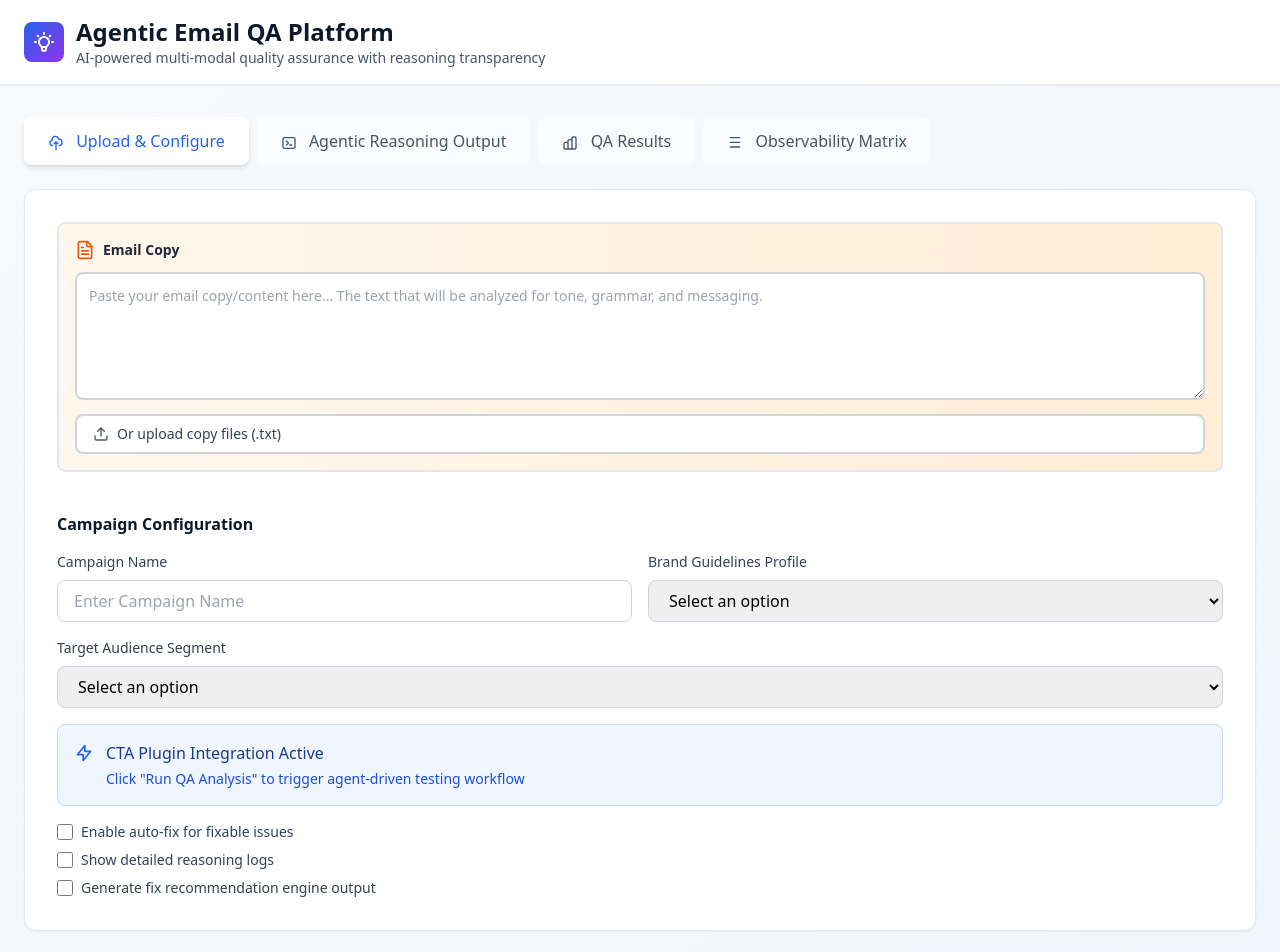
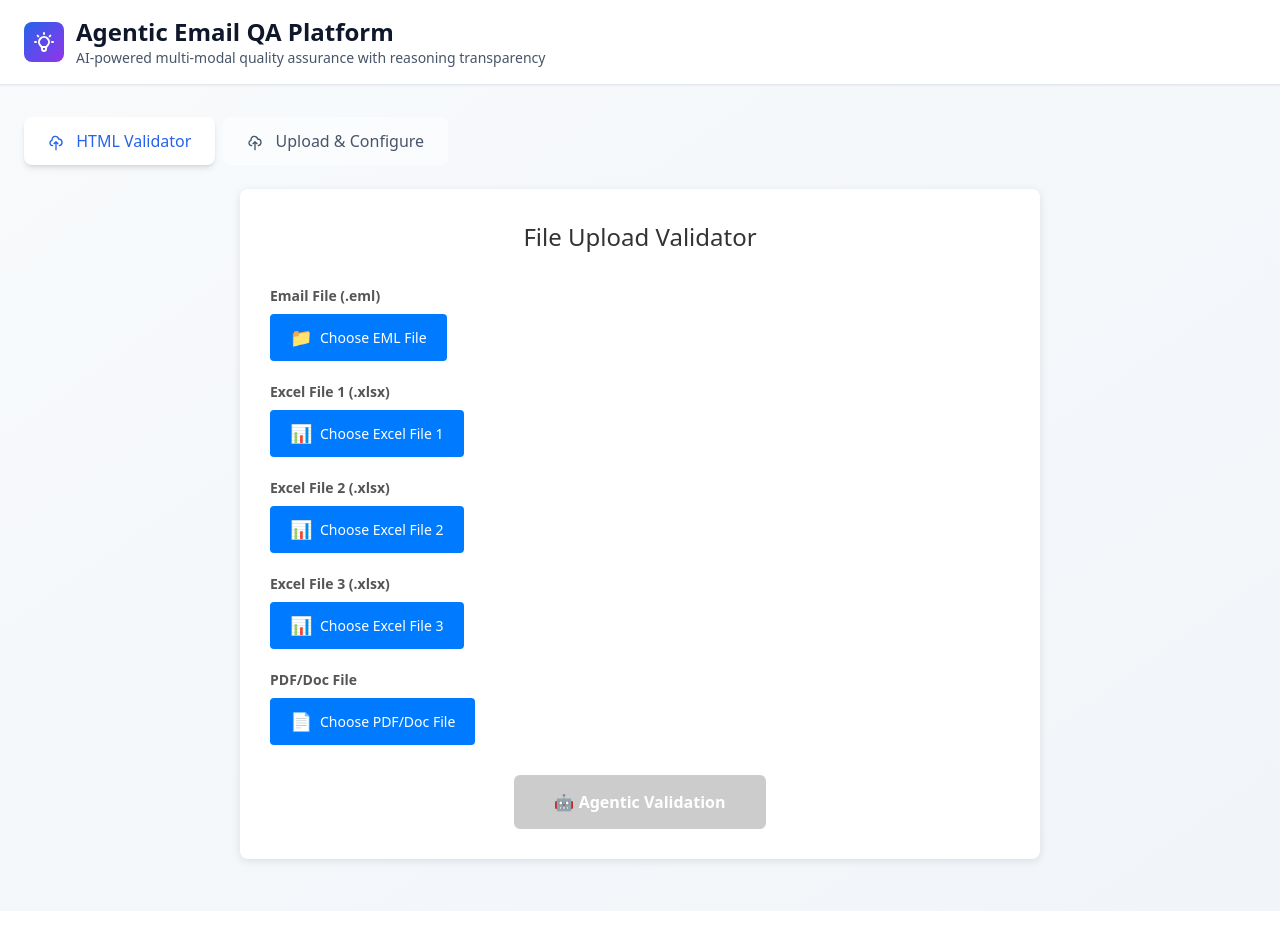
Before and after one commit to nxt24realistspune/cst_cmpgn, an Angular app: page / in a window 1280 px wide. Shown: the top 952 px of the page. After the commit the page ends 911 px from the top, so only its background shows below. Built offline with nearby package versions, Linux system fonts and the light colour scheme.

Commit message:
html validator

```diff
--- /dev/null
+++ b/src/app/components/html-validator/html-validator.component.css
@@ -0,0 +1,122 @@
+.html-validator-container {
+  max-width: 800px;
+  margin: 20px auto;
+  padding: 30px;
+  background: #ffffff;
+  border-radius: 8px;
+  box-shadow: 0 2px 8px rgba(0, 0, 0, 0.1);
+}
+
+.validator-title {
+  text-align: center;
+  color: #333;
+  margin-bottom: 30px;
+  font-size: 24px;
+}
+
+.upload-section {
+  display: flex;
+  flex-direction: column;
+  gap: 20px;
+  margin-bottom: 30px;
+}
+
+.file-upload-control {
+  display: flex;
+  flex-direction: column;
+  gap: 8px;
+}
+
+.upload-label {
+  font-weight: 600;
+  color: #555;
+  font-size: 14px;
+}
+
+.file-input-wrapper {
+  display: flex;
+  align-items: center;
+  gap: 15px;
+}
+
+.file-input-wrapper input[type="file"] {
+  display: none;
+}
+
+.browse-btn {
+  padding: 10px 20px;
+  background: #007bff;
+  color: white;
+  border: none;
+  border-radius: 4px;
+  cursor: pointer;
+  font-size: 14px;
+  display: flex;
+  align-items: center;
+  gap: 8px;
+  transition: background 0.3s ease;
+}
+
+.browse-btn:hover {
+  background: #0056b3;
+}
+
+.btn-icon {
+  font-size: 18px;
+}
+
+.file-name {
+  color: #28a745;
+  font-size: 14px;
+  font-style: italic;
+}
+
+.action-section {
+  display: flex;
+  justify-content: center;
+  margin-top: 30px;
+}
+
+.agentic-validation-btn {
+  padding: 15px 40px;
+  background: linear-gradient(135deg, #667eea 0%, #764ba2 100%);
+  color: white;
+  border: none;
+  border-radius: 6px;
+  cursor: pointer;
+  font-size: 16px;
+  font-weight: 600;
+  transition: transform 0.2s ease, box-shadow 0.2s ease;
+  box-shadow: 0 4px 12px rgba(102, 126, 234, 0.4);
+}
+
+.agentic-validation-btn:hover:not(:disabled) {
+  transform: translateY(-2px);
+  box-shadow: 0 6px 16px rgba(102, 126, 234, 0.6);
+}
+
+.agentic-validation-btn:disabled {
+  background: #ccc;
+  cursor: not-allowed;
+  box-shadow: none;
+}
+
+.results-section {
+  margin-top: 30px;
+  padding: 20px;
+  background: #f8f9fa;
+  border-radius: 6px;
+  border-left: 4px solid #28a745;
+}
+
+.results-section h3 {
+  margin-top: 0;
+  color: #333;
+}
+
+.results-section pre {
+  background: #fff;
+  padding: 15px;
+  border-radius: 4px;
+  overflow-x: auto;
+}
--- /dev/null
+++ b/src/app/components/html-validator/html-validator.component.html
@@ -0,0 +1,118 @@
+<div class="html-validator-container">
+  <h2 class="validator-title">File Upload Validator</h2>
+
+  <div class="upload-section">
+    <!-- EML File Upload -->
+    <div class="file-upload-control">
+      <label class="upload-label">Email File (.eml)</label>
+      <div class="file-input-wrapper">
+        <input
+          type="file"
+          accept=".eml"
+          (change)="onFileSelected($event, 'eml')"
+          #emlInput
+          id="eml-upload"
+        />
+        <button class="browse-btn" (click)="emlInput.click()">
+          <span class="btn-icon">📁</span>
+          Choose EML File
+        </button>
+        <span class="file-name" *ngIf="selectedFiles.eml">{{ selectedFiles.eml.name }}</span>
+      </div>
+    </div>
+
+    <!-- Excel File Upload 1 -->
+    <div class="file-upload-control">
+      <label class="upload-label">Excel File 1 (.xlsx)</label>
+      <div class="file-input-wrapper">
+        <input
+          type="file"
+          accept=".xlsx"
+          (change)="onFileSelected($event, 'xlsx1')"
+          #xlsx1Input
+          id="xlsx1-upload"
+        />
+        <button class="browse-btn" (click)="xlsx1Input.click()">
+          <span class="btn-icon">📊</span>
+          Choose Excel File 1
+        </button>
+        <span class="file-name" *ngIf="selectedFiles.xlsx1">{{ selectedFiles.xlsx1.name }}</span>
+      </div>
+    </div>
+
+    <!-- Excel File Upload 2 -->
+    <div class="file-upload-control">
+      <label class="upload-label">Excel File 2 (.xlsx)</label>
+      <div class="file-input-wrapper">
+        <input
+          type="file"
+          accept=".xlsx"
+          (change)="onFileSelected($event, 'xlsx2')"
+          #xlsx2Input
+          id="xlsx2-upload"
+        />
+        <button class="browse-btn" (click)="xlsx2Input.click()">
+          <span class="btn-icon">📊</span>
+          Choose Excel File 2
+        </button>
+        <span class="file-name" *ngIf="selectedFiles.xlsx2">{{ selectedFiles.xlsx2.name }}</span>
+      </div>
+    </div>
+
+    <!-- Excel File Upload 3 -->
+    <div class="file-upload-control">
+      <label class="upload-label">Excel File 3 (.xlsx)</label>
+      <div class="file-input-wrapper">
+        <input
+          type="file"
+          accept=".xlsx"
+          (change)="onFileSelected($event, 'xlsx3')"
+          #xlsx3Input
+          id="xlsx3-upload"
+        />
+        <button class="browse-btn" (click)="xlsx3Input.click()">
+          <span class="btn-icon">📊</span>
+          Choose Excel File 3
+        </button>
+        <span class="file-name" *ngIf="selectedFiles.xlsx3">{{ selectedFiles.xlsx3.name }}</span>
+      </div>
+    </div>
+
+    <!-- PDF/Doc File Upload -->
+    <div class="file-upload-control">
+      <label class="upload-label">PDF/Doc File</label>
+      <div class="file-input-wrapper">
+        <input
+          type="file"
+          accept=".pdf,.doc,.docx"
+          (change)="onFileSelected($event, 'pdf')"
+          #pdfInput
+          id="pdf-upload"
+        />
+        <button class="browse-btn" (click)="pdfInput.click()">
+          <span class="btn-icon">📄</span>
+          Choose PDF/Doc File
+        </button>
+        <span class="file-name" *ngIf="selectedFiles.pdf">{{ selectedFiles.pdf.name }}</span>
+      </div>
+    </div>
+  </div>
+
+  <!-- Validation Button -->
+  <div class="action-section">
+    <button
+      class="agentic-validation-btn"
+      [disabled]="!isAnyFileSelected() || isValidating"
+      (click)="performAgenticValidation()"
+    >
+      <span *ngIf="!isValidating">🤖 Agentic Validation</span>
+      <span *ngIf="isValidating">⏳ Validating...</span>
+    </button>
+  </div>
+
+  <!-- Validation Results -->
+  <div class="results-section" *ngIf="validationResults">
+    <h3>Validation Results</h3>
+    <pre>{{ validationResults | json }}</pre>
+  </div>
+</div>
--- /dev/null
+++ b/src/app/components/html-validator/html-validator.component.ts
@@ -0,0 +1,65 @@
+import { Component } from '@angular/core';
+import { HttpClient } from '@angular/common/http';
+import { CommonModule } from '@angular/common';
+
+@Component({
+  selector: 'app-html-validator',
+  standalone: true,
+  imports: [CommonModule],
+  templateUrl: './html-validator.component.html',
+  styleUrls: ['./html-validator.component.css']
+})
+export class HtmlValidatorComponent {
+  selectedFiles: {
+    eml?: File;
+    xlsx1?: File;
+    xlsx2?: File;
+    xlsx3?: File;
+    pdf?: File;
+  } = {};
+
+  isValidating = false;
+  validationResults: any = null;
+
+  constructor(private http: HttpClient) {}
+
+  onFileSelected(event: Event, fileType: keyof typeof this.selectedFiles): void {
+    const input = event.target as HTMLInputElement;
+    if (input.files && input.files.length > 0) {
+      this.selectedFiles[fileType] = input.files[0];
+    }
+  }
+
+  isAnyFileSelected(): boolean {
+    return Object.keys(this.selectedFiles).length > 0;
+  }
+
+  performAgenticValidation(): void {
+    this.isValidating = true;
+    this.validationResults = null;
+
+    const formData = new FormData();
+
+    (Object.keys(this.selectedFiles) as Array<keyof typeof this.selectedFiles>).forEach(key => {
+      const file = this.selectedFiles[key];
+      if (file) {
+        formData.append(key, file);
+      }
+    });
+
+    // Replace with your actual API endpoint
+    const apiEndpoint = '/api/agentic-validation';
+
+    this.http.post(apiEndpoint, formData).subscribe({
+      next: (response) => {
+        this.validationResults = response;
+        this.isValidating = false;
+      },
+      error: (error) => {
+        console.error('Validation failed:', error);
+        this.validationResults = { error: 'Validation failed', details: error.message };
+        this.isValidating = false;
+      }
+    });
+  }
+}
--- a/src/app/components/qa-platform/qa-platform.component.ts
+++ b/src/app/components/qa-platform/qa-platform.component.ts
@@ -12,6 +12,7 @@ import { ResultsTabComponent } from '../results-tab/results-tab.component';
 import { ObservabilityMatrixComponent } from '../observability-matrix/observability-matrix.component';
 import { ReasoningWindowComponent } from '../reasoning-window/reasoning-window.component';
 import { IssueDetailModalComponent } from '../issue-detail-modal/issue-detail-modal.component';
+import { HtmlValidatorComponent } from "../html-validator/html-validator.component";
 
 @Component({
   selector: 'app-qa-platform',
@@ -24,7 +25,8 @@ import { IssueDetailModalComponent } from '../issue-detail-modal/issue-detail-mo
     ObservabilityMatrixComponent,
     ReasoningWindowComponent,
     IssueDetailModalComponent,
-  ],
+    HtmlValidatorComponent
+],
   template: `
     <div class="min-h-screen bg-gradient-to-br from-slate-50 to-slate-100">
       <!-- Header -->
@@ -36,6 +38,22 @@ import { IssueDetailModalComponent } from '../issue-detail-modal/issue-detail-mo
           <div class="flex-1 transition-all">
             <!-- Tabs -->
             <div class="flex gap-2 mb-6">
+              <button (click)="setActiveTab('html-validator')" [class]="getTabClasses('html-validator')">
+                <svg
+                  class="w-4 h-4 inline mr-2"
+                  fill="none"
+                  stroke="currentColor"
+                  viewBox="0 0 24 24"
+                >
+                  <path
+                    stroke-linecap="round"
+                    stroke-linejoin="round"
+                    stroke-width="2"
+                    d="M7 16a4 4 0 01-.88-7.903A5 5 0 1115.9 6L16 6a5 5 0 011 9.9M15 13l-3-3m0 0l-3 3m3-3v12"
+                  />
+                </svg>
+                HTML Validator
+              </button>
               <button (click)="setActiveTab('upload')" [class]="getTabClasses('upload')">
                 <svg
                   class="w-4 h-4 inline mr-2"
@@ -52,7 +70,7 @@ import { IssueDetailModalComponent } from '../issue-detail-modal/issue-detail-mo
                 </svg>
                 Upload & Configure
               </button>
-              <button (click)="setActiveTab('reasoning')" [class]="getTabClasses('reasoning')">
+              <!-- <button (click)="setActiveTab('reasoning')" [class]="getTabClasses('reasoning')">
                 <svg
                   class="w-4 h-4 inline mr-2"
                   fill="none"
@@ -99,12 +117,13 @@ import { IssueDetailModalComponent } from '../issue-detail-modal/issue-detail-mo
                   />
                 </svg>
                 Observability Matrix
-              </button>
+              </button> -->
             </div>
 
             <!-- Tab Content -->
             <app-upload-tab *ngIf="activeTab() === 'upload'" #uploadTab> </app-upload-tab>
-
+            <app-html-validator *ngIf="activeTab() === 'html-validator'"></app-html-validator>
+<!--
             <app-reasoning-window
               *ngIf="activeTab() === 'reasoning'"
               [showWindow]="true"
@@ -121,7 +140,7 @@ import { IssueDetailModalComponent } from '../issue-detail-modal/issue-detail-mo
             </app-results-tab>
 
             <app-observability-matrix *ngIf="activeTab() === 'matrix'" [qaResults]="qaResults()">
-            </app-observability-matrix>
+            </app-observability-matrix> -->
           </div>
         </div>
       </div>
@@ -172,7 +191,7 @@ export class QaPlatformComponent implements OnInit {
   @ViewChild('uploadTab') uploadTab?: UploadTabComponent;
 
   // Reactive signals
-  activeTab = signal<TabType>('upload');
+  activeTab = signal<TabType>('html-validator');
   analyzing = signal(false);
   // analysisComplete = signal(false);
   // showReasoningWindow = signal(false);
@@ -189,8 +208,6 @@ export class QaPlatformComponent implements OnInit {
   }
 
   setActiveTab(tab: TabType): void {
-    if (tab === 'results' || tab === 'matrix' || tab === 'reasoning') {
-    }
     this.activeTab.set(tab);
   }
 
--- a/src/app/models/qa-platform.models.ts
+++ b/src/app/models/qa-platform.models.ts
@@ -64,4 +64,4 @@ export interface SelectedIssue extends Issue {
   agent: string;
 }
 
-export type TabType = 'upload' | 'reasoning' | 'results' | 'matrix';
+export type TabType = 'upload' | 'reasoning' | 'results' | 'matrix' | 'html-validator';
--- a/src/app/services/http-service.ts
+++ b/src/app/services/http-service.ts
@@ -26,4 +26,20 @@ export class HttpService {
 
   }
 
+  analyzeImage(file: File): Observable<any> {
+    const formData = new FormData();
+    formData.append('file', file, file.name);
+
+    const headers = new HttpHeaders({
+      'accept': 'application/json'
+      // Don't set Content-Type - browser will set it automatically with boundary
+    });
+
+    return this.httpClient.post(
+      'https://merkledpai01-eus-enhancements-app.azurewebsites.net/analyze-image',
+      formData,
+      { headers }
+    );
+  }
+
 }
```
Also changed, not shown: 1 other file (tests, documents, lock files or other folders).
